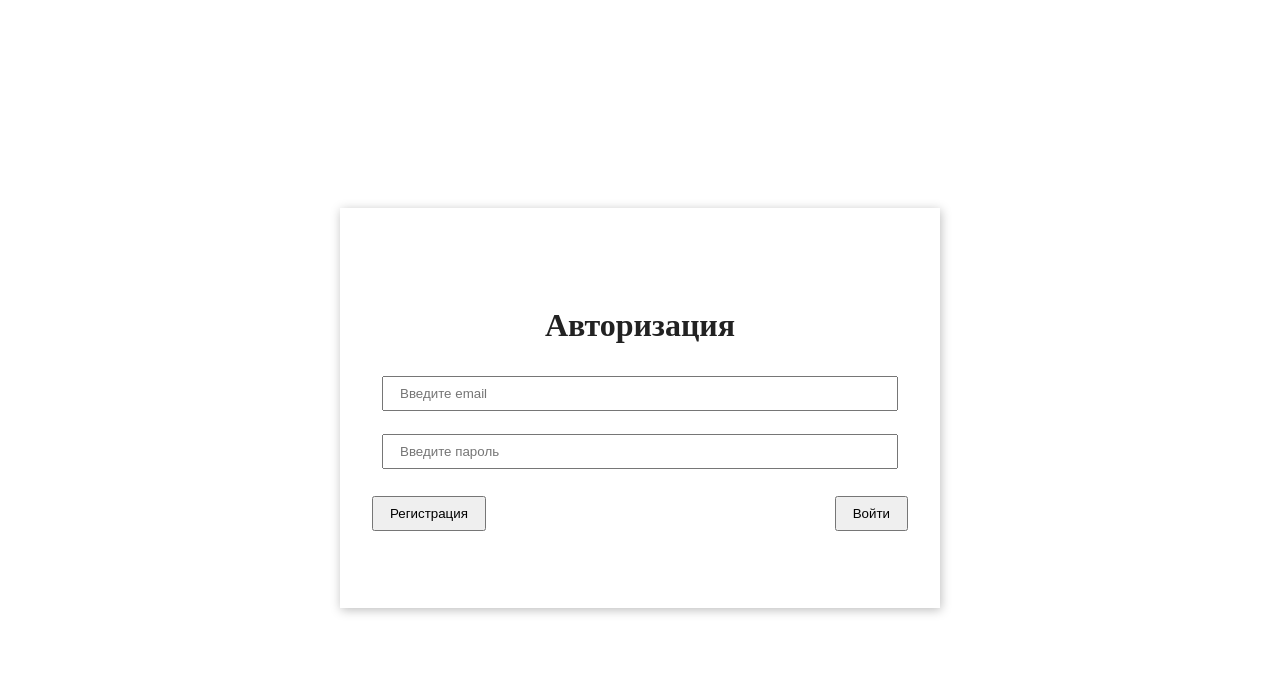
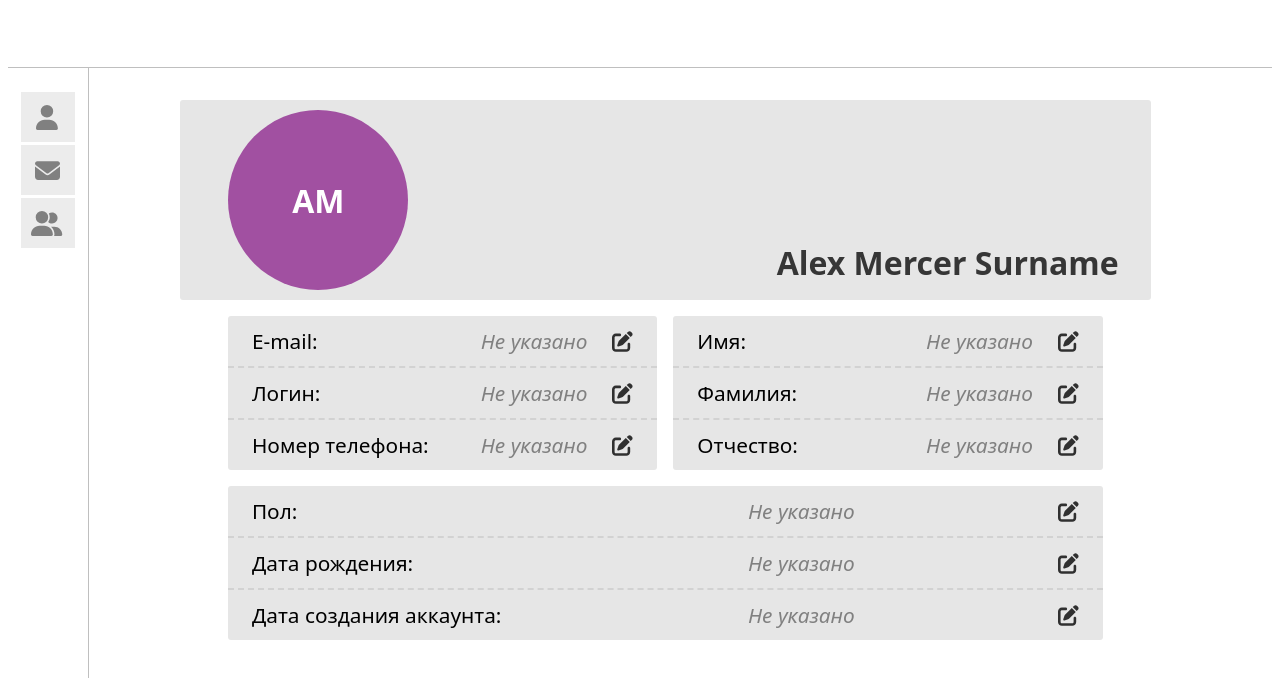
Before and after one commit to Irina40ina/Messender, a Vue app: page /main/profile in a window 1280 px wide. Before the commit this address led to /auth/log-in. Shown: the top 678 px of the page. Built offline with nearby package versions, Linux system fonts and the light colour scheme.

Commit message:
lesson-04.06

```diff
--- a/package.json
+++ b/package.json
@@ -7,8 +7,12 @@
     "build": "vue-cli-service build"
   },
   "dependencies": {
+    "@fortawesome/fontawesome-svg-core": "^6.5.2",
+    "@fortawesome/free-solid-svg-icons": "^6.5.2",
+    "@fortawesome/vue-fontawesome": "^3.0.8",
     "axios": "^1.7.2",
     "core-js": "^3.8.3",
+    "gsap": "^3.12.5",
     "pinia": "^2.1.7",
     "register-service-worker": "^1.7.2",
     "socket.io-client": "^4.7.5",
--- a/src/App.vue
+++ b/src/App.vue
@@ -9,10 +9,16 @@
 <style>
 :root {
   --color-fg-main: rgb(34, 34, 34);
+  --color-fg-header: rgb(54, 54, 54);
+  --color-fg-chunk: rgb(48, 48, 48);
+  --primary-fg: rgb(63, 205, 94);
   --color-bg-main: rgb(255, 255, 255);
   --shadow: 1px 2px 10px rgba(0, 0, 0, 0.262);
   --border: 1px solid rgba(128, 128, 128, 0.5);
   --nav-item-color-bg: rgba(128, 128, 128, 0.15);
+  --font: system-ui, -apple-system, BlinkMacSystemFont, 'Segoe UI', Roboto, Oxygen, Ubuntu, Cantarell, 'Open Sans', 'Helvetica Neue', sans-serif;
+  --radius: 3px;
+  --default-bg: rgba(128, 128, 128, 0.2);
 }
 
 
--- a/src/components/mainView/navdrawerComp.vue
+++ b/src/components/mainView/navdrawerComp.vue
@@ -1,39 +1,90 @@
 <template>
-    <div class="navdrawer">
+    <div
+    class="navdrawer"
+    @mouseenter="expandNavdrawer"
+    @mouseleave="collapseNavdrawer"
+    >
         <ul class="nav-list">
-            <li class="nav-item">
+            <li
+            class="nav-item"
+            @click="$router.push({ name: 'profile' })"
+            >
                 <div class="item__icon-block">
+                    <font-awesome-icon icon="fa-user" class="icon"></font-awesome-icon>
                 </div>
-                <div class="item__title-block">Profile</div>
+                <div class="item__title-block">
+                    <p>Profile</p>
+                </div>
             </li>
-            <li class="nav-item">
-                <div class="item__icon-block"></div>
-                <div class="item__title-block">Messanger</div>
+            <li
+            class="nav-item"
+            @click="$router.push({ name: 'messanger' })"
+            >
+                <div class="item__icon-block">
+                    <font-awesome-icon icon="fa-envelope" class="icon"></font-awesome-icon>
+                </div>
+                <div class="item__title-block">
+                    <p>Messanger</p>
+                </div>
             </li>
-            <li class="nav-item">
-                <div class="item__icon-block"></div>
-                <div class="item__title-block">Users</div>
+            <li
+            class="nav-item"
+            @click="$router.push({ name: 'users' })"
+            >
+                <div class="item__icon-block">
+                    <font-awesome-icon icon="fa-user-group" class="icon"></font-awesome-icon>
+                </div>
+                <div class="item__title-block">
+                    <p>Users</p>
+                </div>
             </li>
         </ul>
     </div>
 </template>
 
 <script>
+import gsap from 'gsap';
 export default {
+    methods: {
+        expandNavdrawer(e) {
+            const navDrawer = e.target;
+            gsap.to(navDrawer, { duration: 0.2, width: '350px' })
+                .then(() => {
+                    gsap.to('.item__icon-block', { duration: 0.3, width: '20%' })
+                    gsap.to('.item__title-block', { duration: 0.3, width: '80%' })
+                })
+                .then(() => {
+                    gsap.to('.item__icon-block', { duration: 1.2, borderRight: '2px solid rgba(80, 80, 80, .5)'})
+                })
+        },
+        collapseNavdrawer(e) {
+            const navDrawer = e.target;
+            gsap.to('.item__icon-block', { duration: 0.3, width: '100%' })
+            gsap.to('.item__title-block', { duration: 0.3, width: '0%', })
+            gsap.to(navDrawer, { duration: 0.2, width: '80px' })
+            .then(() => {
+                gsap.to('.item__icon-block', { duration: 1.2, borderRight: '2px solid rgba(80, 80, 80, 0)'})
+            })
+        }
+    },
 
 }
 </script>
 
 <style scoped>
 .navdrawer {
+    width: 80px;
+    position: relative;
     grid-area: nav;
     border-right: var(--border);
+    background-color: var(--color-bg-main);
+    z-index: 1000;
 }
 .nav-list {
     display: flex;
     flex-direction: column;
     justify-content: center;
-    padding: .5rem 1rem;
+    padding: .5rem 0.8rem;
 }
 .nav-item {
     width: 100%;
@@ -45,12 +96,29 @@ export default {
     margin-top: .2rem;
 }
 .item__icon-block {
-    width: 20%;
+    width: 100%;
     height: 100%;
-    border-right: 1px solid black;
+    display: flex;
+    flex-direction: column;
+    justify-content: center;
+    align-items: center;
+    border-right: 2px solid rgba(80, 80, 80, 0);
+}
+.icon {
+    font-size: 25px;
+    color: gray;
 }
 .item__title-block {
-    width: 80%;
+    width: 0%;
     height: 100%;
+    overflow: hidden;
+    display: flex;
+    justify-content: flex-start;
+    align-items: center;
+    font-family: var(--font);
+    color: rgba(80, 80, 80, 0.9);
+}
+.item__title-block p {
+    margin: 0 1rem;
 }
 </style>
--- /dev/null
+++ b/src/components/mainView/profile/profileChunk/itemChunkComp.vue
@@ -0,0 +1,76 @@
+<template>
+    <div class="chunk-item">
+        <p class="chunk-item__key">{{ $props.item.key }}: </p>
+        <p class="chunk-item__value" :class="(this.$props.item.value)? '': 'none'">
+            {{ computeValue }}
+
+            <!-- EDIT ICON -->
+            <font-awesome-icon
+            class="edit-icon"
+            icon="fa-pen-to-square"
+            ></font-awesome-icon>
+        </p>
+    </div>
+</template>
+
+<script>
+export default {
+    props: {
+        item: {
+            type: Object,
+            required: true,
+        },
+    },
+    computed: {
+        computeValue() {
+            // if(!this.$props.item.value) {
+            //     return 'Не указано'
+            // }
+            // return this.$props.item.value;
+            return this.$props.item.value ?? 'Не указано';
+        }
+    }
+}
+</script>
+
+<style scoped>
+    .chunk-item {
+        position: relative;
+        display: flex;
+        align-items: center;
+        justify-content: space-between;
+        align-self: stretch;
+        height: 50px;
+        padding: 0 1.5rem;
+        overflow: hidden;
+        font-size: 1.3rem;
+    }
+    .chunk-item + .chunk-item {
+        border-top: 2px dashed var(--default-bg);
+    }
+    .chunk-item__key {
+    }
+    .chunk-item__value {
+        width: 40%;
+        position: relative;
+        display: flex;
+        align-items: center;
+        color: var(--color-fg-chunk);
+    }
+    .edit-icon {
+        position: absolute;
+        right: 0;
+        color: var(--color-fg-chunk);
+        cursor: pointer;
+        z-index: 10;
+        transition: all .4s ease;
+    }
+    .edit-icon:hover {
+        color: var(--primary-fg);
+        transition: all .4s ease;
+    }
+    .chunk-item__value.none {
+        font-style: italic;
+        color: gray;
+    }
+</style>
--- a/src/components/mainView/profile/profileComp.vue
+++ b/src/components/mainView/profile/profileComp.vue
@@ -1,17 +1,144 @@
 <template>
     <div class="profile-container">
-        PROFILE COMP
+        <div class="profile">
+            <header class="profile__header">
+                <div class="profile__avatar">
+                    <h1 class="avatar-stub">AM</h1>
+                </div>
+                <h1 class="profile__username">Alex Mercer Surname</h1>
+            </header>
+            <main class="profile__info">
+
+                <!-- БЛОК Учетных данных пользователя -->
+                <div class="profile__chunk">
+                    <!-- E-MAIL -->
+                    <itemChunkComp
+                    :item="{ id: 'email', key: 'E-mail', value: null }"
+                    />
+
+                    <!-- LOGIN -->
+                    <itemChunkComp
+                    :item="{ id: 'login', key: 'Логин', value: null }"
+                    />
+
+                    <!-- PHONE NUMBER -->
+                    <itemChunkComp
+                    :item="{ id: 'phone-number', key: 'Номер телефона', value: null }"
+                    />
+                </div>
+
+                <!-- БЛОК С Инициалами пользователя -->
+                <div class="profile__chunk">
+                    <!-- NAME -->
+                    <itemChunkComp
+                    :item="{ id: 'name', key: 'Имя', value: null }"
+                    />
+
+                    <!-- LASTNAME -->
+                    <itemChunkComp
+                    :item="{ id: 'lastname', key: 'Фамилия', value: null }"
+                    />
+
+                    <!-- SURNAME -->
+                    <itemChunkComp
+                    :item="{ id: 'surname', key: 'Отчество', value: null }"
+                    />
+                </div>
+
+                <!-- БЛОК С доп. информацией  -->
+                <div class="profile__chunk" style="grid-column: 1 / span 2;">
+                    <!-- GENDER -->
+                    <itemChunkComp
+                    :item="{ id: 'gender', key: 'Пол', value: null }"
+                    />
+
+                    <!-- BIRTH AT -->
+                    <itemChunkComp
+                    :item="{ id: 'birth-at', key: 'Дата рождения', value: null }"
+                    />
+
+                    <!-- CREATED AT -->
+                    <itemChunkComp
+                    :item="{ id: 'created-at', key: 'Дата создания аккаунта', value: null }"
+                    />
+                </div>
+            </main>
+        </div>
     </div>
 </template>
 
 <script>
+import itemChunkComp from './profileChunk/itemChunkComp.vue';
 export default {
-
+    components: {
+        itemChunkComp,
+    }
 }
 </script>
 
 <style scoped>
     .profile-container {
-
+        width: 100%;
+        height: 100%;
+        display: flex;
+        flex-direction: column;
+        align-items: center;
+        justify-content: flex-start;
+        font-family: var(--font);
+    }
+    .profile {
+        width: 80%;
+        height: max-content;
+        margin: 2rem 0;
+    }
+    .profile__header {
+        width: 100%;
+        height: 200px;
+        position: relative;
+        display: flex;
+        align-items: center;
+        border-radius: var(--radius);
+        background-color: var(--default-bg);
+    }
+    .profile__avatar {
+        position: absolute;
+        left: 5%;
+        width: 180px;
+        height: 180px;
+        border-radius: 50%;
+        background-color: rgb(161, 80, 161);
+        display: flex;
+        align-items: center;
+        justify-content: center;
+    }
+    .avatar-stub {
+        color: white;
+    }
+    .profile__username {
+        position: absolute;
+        right: 2rem;
+        bottom: 1rem;
+        color: var(--color-fg-header);
+        margin: 0;
+    }
+    .profile__info{
+        height: max-content;
+        display: grid;
+        grid-template-columns: repeat(2, minmax(100px, 1fr));
+        grid-template-rows: repeat(4, minmax(100px, auto));
+        gap: 1rem;
+        padding: 1rem 3rem;
+    }
+    .profile__chunk {
+        width: 100%;
+        min-height: 150px;
+        height: max-content;
+        background-color: var(--default-bg);
+        display: flex;
+        flex-direction: column;
+        align-items: center;
+        justify-content: center;
+        border-radius: var(--radius);
+        align-self: start;
     }
 </style>
--- a/src/main.js
+++ b/src/main.js
@@ -5,9 +5,17 @@ import router from "./router";
 import { createPinia } from "pinia";
 import components from '@/components';
 
+// ICON AWESOME
+import { library } from '@fortawesome/fontawesome-svg-core';
+import { faUser, faUserGroup, faEnvelope, faPenToSquare } from '@fortawesome/free-solid-svg-icons';
+import { FontAwesomeIcon } from '@fortawesome/vue-fontawesome';
+
+library.add(faUser, faUserGroup, faEnvelope, faPenToSquare);
+
 const app = createApp(App);
 const pinia = createPinia();
 
+app.component('font-awesome-icon', FontAwesomeIcon);
 components.forEach((component) => {
     app.component(component.name, component);
 });
--- a/src/router/index.js
+++ b/src/router/index.js
@@ -16,21 +16,21 @@ const routes = [
     name: "auth",
     component: AuthView,
     meta: { requiredAuth: false },
-    redirect: { name: 'login' },
+    redirect: { name: "login" },
     children: [
       {
         path: "log-in",
         component: AuthFormComp,
-        name: 'login',
-        meta: { requiredAuth: false }
+        name: "login",
+        meta: { requiredAuth: false },
       },
       {
         path: "log-up",
         component: RegFormComp,
-        name: 'logup',
-        meta: { requiredAuth: false }
-      }
-    ]
+        name: "logup",
+        meta: { requiredAuth: false },
+      },
+    ],
   },
   {
     path: "/",
@@ -62,8 +62,8 @@ const routes = [
         component: messangerComp,
         name: "messanger",
         meta: { requiredAuth: true },
-      }
-    ]
+      },
+    ],
   },
   {
     path: "/:notFound(.*)*",
@@ -78,21 +78,19 @@ const router = createRouter({
   routes,
 });
 
-
-router.beforeEach((to, from, next) => {
-    const store = useMainStore();
-    const token = localStorage.getItem('token');
-    if(token) store.isAuth = true;
-    if(to.meta.requiredAuth === true) {
-        if(store.isAuth === true) {
-          next();
-        }
-        else {
-          next({ name: 'auth' });
-        }
-    }
-    next();
-});
-
+// router.beforeEach((to, from, next) => {
+//     const store = useMainStore();
+//     const token = localStorage.getItem('token');
+//     if(token) store.isAuth = true;
+//     if(to.meta.requiredAuth === true) {
+//         if(store.isAuth === true) {
+//           next();
+//         }
+//         else {
+//           next({ name: 'auth' });
+//         }
+//     }
+//     next();
+// });
 
 export default router;
--- a/src/views/MainView.vue
+++ b/src/views/MainView.vue
@@ -24,13 +24,13 @@ export default {
         navdrawerComp,
         topbarComp,
     },
-    async mounted() {
-        try {
-            await getUserById(1);
-        } catch {
-            console.error(`views/MainView: mounted[getUserById] => ${err}`);
-        }
-    },
+    // async mounted() {
+    //     try {
+    //         await getUserById(1);
+    //     } catch {
+    //         console.error(`views/MainView: mounted[getUserById] => ${err}`);
+    //     }
+    // },
 }
 </script>
 <style scoped>
@@ -39,11 +39,10 @@ export default {
     height: 100vh;
     position: relative;
     display: grid;
-    grid-template-columns: 25% auto;
-    grid-template-rows: 70px auto;
+    grid-template-columns: 4% 96%;
+    grid-template-rows: 60px auto;
     grid-template-areas:
       "header header"
       "nav main";
-
 }
 </style>
```
Also changed, not shown: 1 other file (tests, documents, lock files or other folders).
